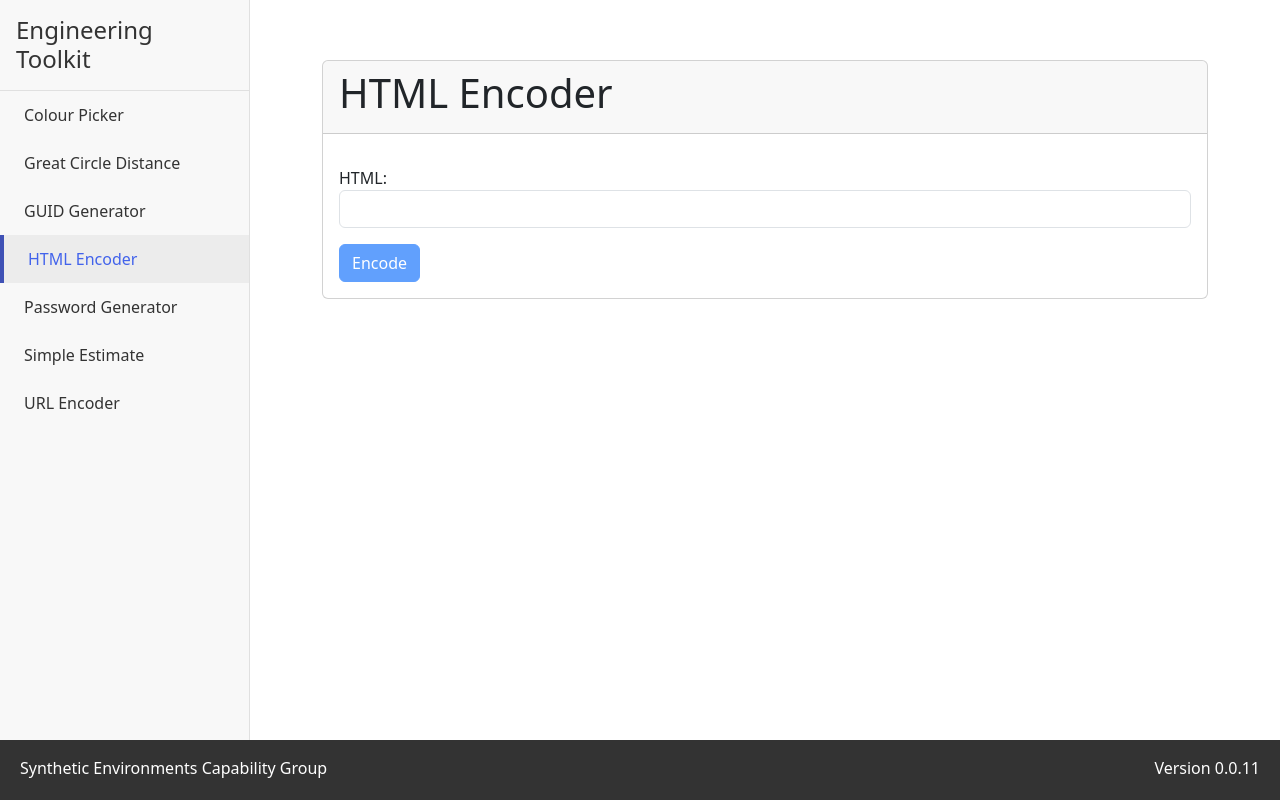
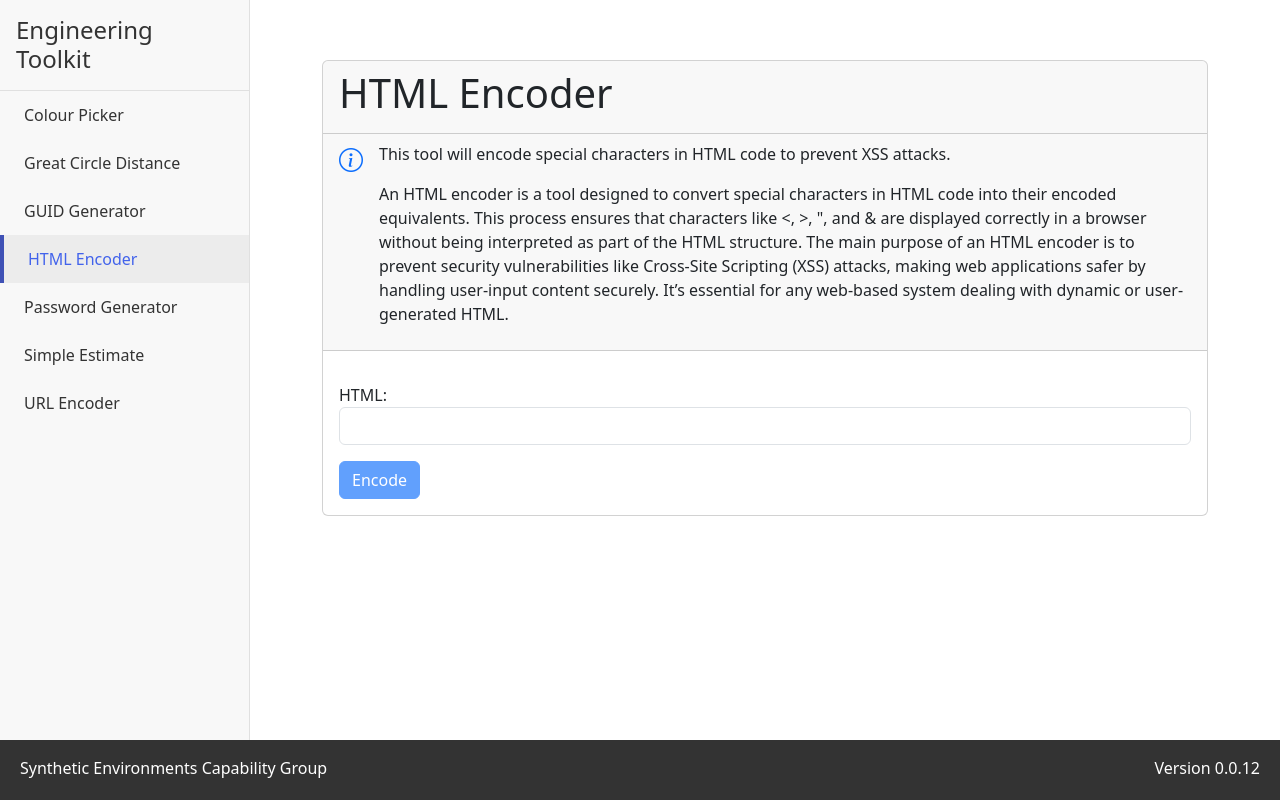
Before and after one commit to silver-softie/engineering-tools, an Angular app: page / in a window 1280 px wide. Both pictures are taken after a click on the link "HTML Encoder". Built offline with nearby package versions, Linux system fonts and the light colour scheme.

Commit message:
Added Bootstrap icons, added info to HTML Encoder.

```diff
--- a/angular.json
+++ b/angular.json
@@ -28,6 +28,7 @@
             ],
             "styles": [
               "node_modules/bootstrap/dist/css/bootstrap.min.css",
+              "node_modules/bootstrap-icons/font/bootstrap-icons.css",
               "src/styles.css"
             ],
             "scripts": [
--- a/package.json
+++ b/package.json
@@ -1,6 +1,6 @@
 {
   "name": "engineering-tools",
-  "version": "0.0.11",
+  "version": "0.0.12",
   "scripts": {
     "ng": "ng",
     "start": "ng serve",
@@ -25,6 +25,7 @@
     "@angular/platform-browser-dynamic": "^19.2.1",
     "@angular/router": "^19.2.1",
     "bootstrap": "^5.3.3",
+    "bootstrap-icons": "^1.11.3",
     "engineering-tools": "file:",
     "rxjs": "~7.8.0",
     "tslib": "^2.3.0",
--- a/src/app/html-encoder/html-encoder.component.html
+++ b/src/app/html-encoder/html-encoder.component.html
@@ -2,6 +2,21 @@
   <div class="card">
     <div class="card-header">
       <h1 class="card-title">HTML Encoder</h1>
+    </div>
+
+    <div class="card-header d-flex align-items-start">
+      <i class="bi bi-info-circle me-3 fs-4 text-primary" title="About this tool" aria-hidden="true"></i>
+
+      <div>
+        <p>This tool will encode special characters in HTML code to prevent XSS attacks.</p>
+        <p>An HTML encoder is a tool designed to convert special characters in HTML code into their encoded equivalents.
+          This process ensures that characters like &lt;, &gt;, &quot;, and &amp; are displayed correctly in a browser
+          without being interpreted as part of the HTML structure. The main purpose of an HTML encoder is to prevent
+          security vulnerabilities like Cross-Site Scripting (XSS) attacks, making web applications safer by handling
+          user-input content securely. It’s essential for any web-based system dealing with dynamic or user-generated
+          HTML.
+        </p>
+      </div>
     </div>
 
     <div class="card-body">
```
Also changed, not shown: 1 other file (tests, documents, lock files or other folders).
